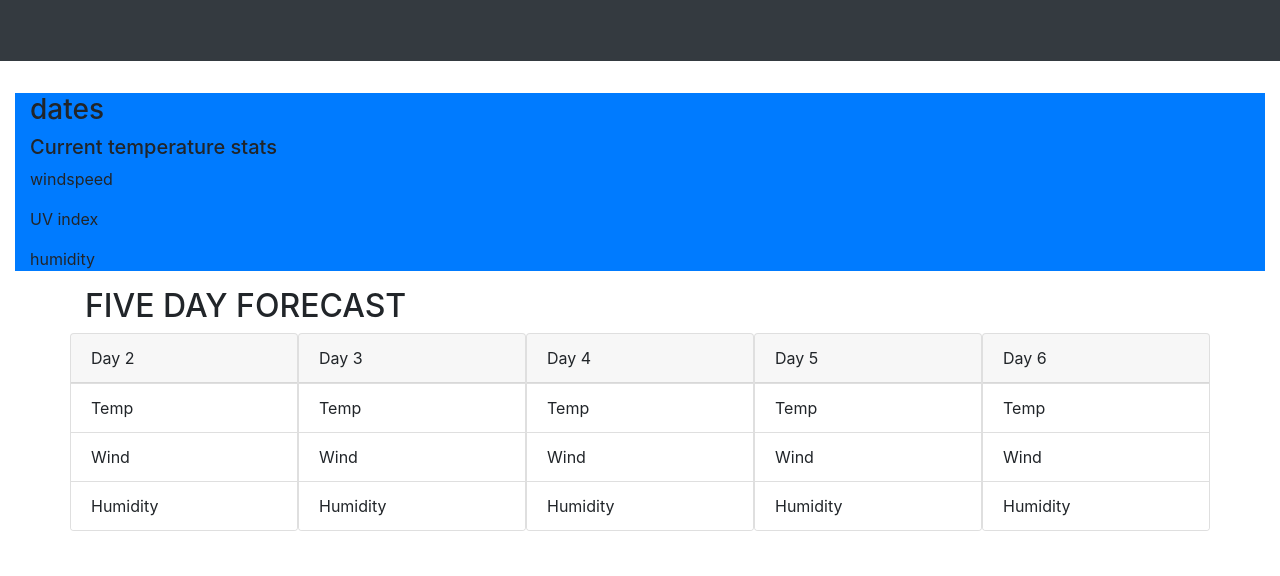
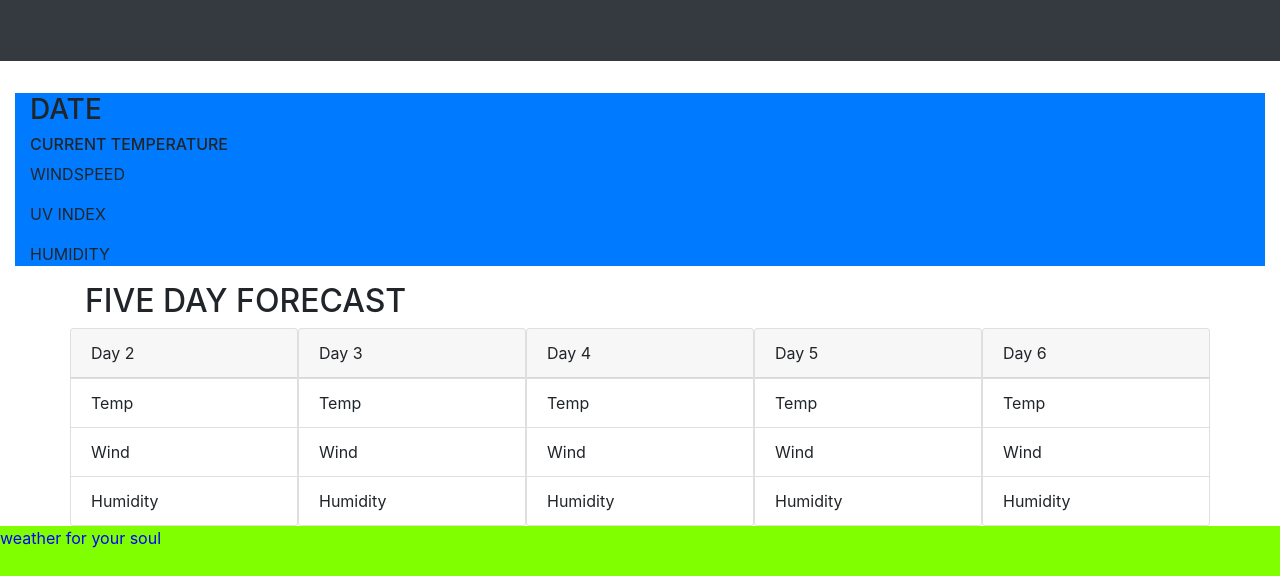
Before and after one commit to efurness/Unit-6-weather-dashboard, a plain HTML site: page index.html in a window 1280 px wide. Shown: the part 269-845 px from the top of the page. Before the commit the page ends 800 px from the top, so only its background shows below. Drawn offline with nearby package versions, Linux system fonts and the light colour scheme.

Commit message:
4-11-22final

```diff
--- a/assets/css/style.css
+++ b/assets/css/style.css
@@ -1,3 +1,16 @@
 col-12 col-md-8 col-xl-9 {
     align-items: flex-end;
+    font-size: medium;
 }
+
+footer {
+    height: 50px;
+    color:blue;
+    background-color: chartreuse;
+    position: relative;
+    justify-content: center;
+}
+
+h5, p {
+    font-size: medium;
+}
--- a/assets/js/script.js
+++ b/assets/js/script.js
@@ -42,10 +42,9 @@ localStorage.setItem("search-input", JSON.stringify(userSearcher))
 
                                         var humid = document.getElementById("humid" + (i + 1))
                                         date.innerText = newdate.toLocaleDateString()
-                                        temp.innerText = data.daily[i].temp.day
-                                        wind.innerText = data.daily[i].wind_speed
-                                        //
-                                        humid.innerText = data.daily[i].humidity
+                                        temp.innerText = data.daily[i].temp.day + " Kelvin"
+                                        wind.innerText = data.daily[i].wind_speed + " mph"
+                                        humid.innerText = data.daily[i].humidity + " %"
                                     }
 
                                 })
--- a/index.html
+++ b/index.html
@@ -41,13 +41,11 @@
 
         </div>
         <div class="col-12 col-md-8 col-xl-9">
-          <h3 id="date1">dates</h3>
-          <h5 id="temp1">Current temperature stats</h5>
-          <p id="wind1">
-            windspeed
-          </p>
-          <p id="uv1">UV index</p>
-          <p id="humid1">humidity</p>
+          <h3 id="date1">DATE</h3>
+          <h5 id="temp1">CURRENT TEMPERATURE</h5>
+          <p id="wind1">WINDSPEED</p>
+          <p id="uv1">UV INDEX</p>
+          <p id="humid1">HUMIDITY</p>
         </div>
 
       </div>
@@ -128,6 +126,9 @@
   <script src="https://code.jquery.com/ui/1.12.0/jquery-ui.min.js"></script>
 
   <script src="./assets/js/script.js"></script>
+
+  <footer>weather for your soul</footer>
 </body>
 
+
 </html>
```
